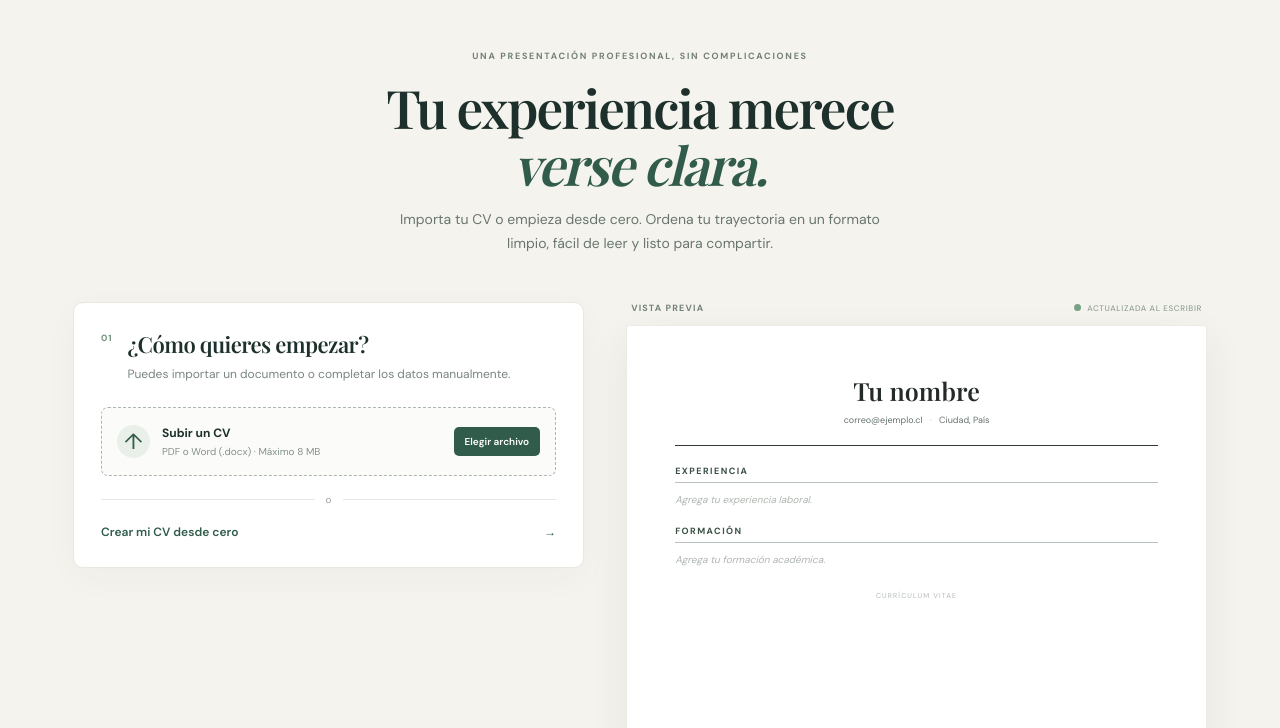
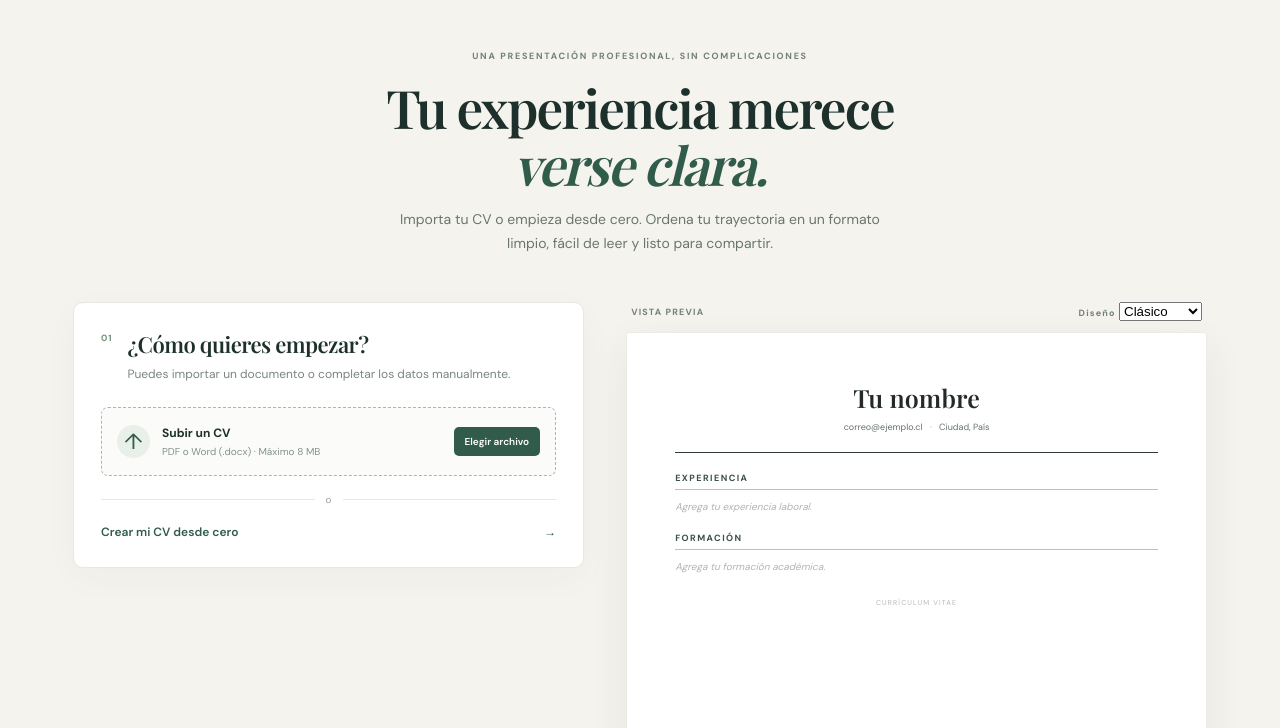
Before and after one commit to Migueiturra/MiguelCV, a plain HTML site: page index.html in a window 1280 px wide. Shown: the part 72-800 px from the top of the page. Drawn offline with nearby package versions, Linux system fonts and the light colour scheme.

Commit message:
Add CV completion guidance and layout selector

```diff
--- a/index.html
+++ b/index.html
@@ -31,6 +31,7 @@
           <div class="form-top"><div><span class="step">02</span><h2>Completa tu información</h2></div><button class="text-button" id="resetButton">Empezar de nuevo</button></div>
           <p class="helper">Revisa lo importado y corrige lo que haga falta. Los campos son editables.</p>
           <p class="draft-note" id="draftStatus" aria-live="polite">El borrador se guarda en este navegador.</p>
+          <div class="completion-box" id="completionBox" aria-live="polite"></div>
           <div id="formStatus" class="status" role="status" aria-live="polite"></div>
           <div class="field-grid">
             <label class="field full"><span>Nombre y apellido</span><input data-field="name" placeholder="Ej. Camila González" /></label>
@@ -54,7 +55,7 @@
           <p class="print-help">Se abrirá el diálogo de impresión del navegador. Elige «Guardar como PDF» para descargarlo.</p>
         </div>
       </div>
-      <aside class="preview-wrap"><div class="preview-label"><span>VISTA PREVIA</span><span class="live-dot">ACTUALIZADA AL ESCRIBIR</span></div><article class="resume" id="resume">
+      <aside class="preview-wrap"><div class="preview-label"><span>VISTA PREVIA</span><label class="style-control">Diseño <select id="layoutSelect" aria-label="Diseño del currículum"><option value="classic">Clásico</option><option value="compact">Compacto</option></select></label></div><article class="resume" id="resume">
         <div class="resume-header"><h2 id="pName">Tu nombre</h2><div class="contact" id="pContact">correo@ejemplo.cl <span>·</span> Ciudad, País</div></div>
         <section class="resume-section" id="pProfileSection"><h3>Perfil</h3><p id="pProfile" class="muted-preview">Tu perfil profesional aparecerá aquí.</p></section>
         <section class="resume-section"><h3>Experiencia</h3><div id="pExperience"><p class="muted-preview">Agrega tu experiencia laboral.</p></div></section>
```
